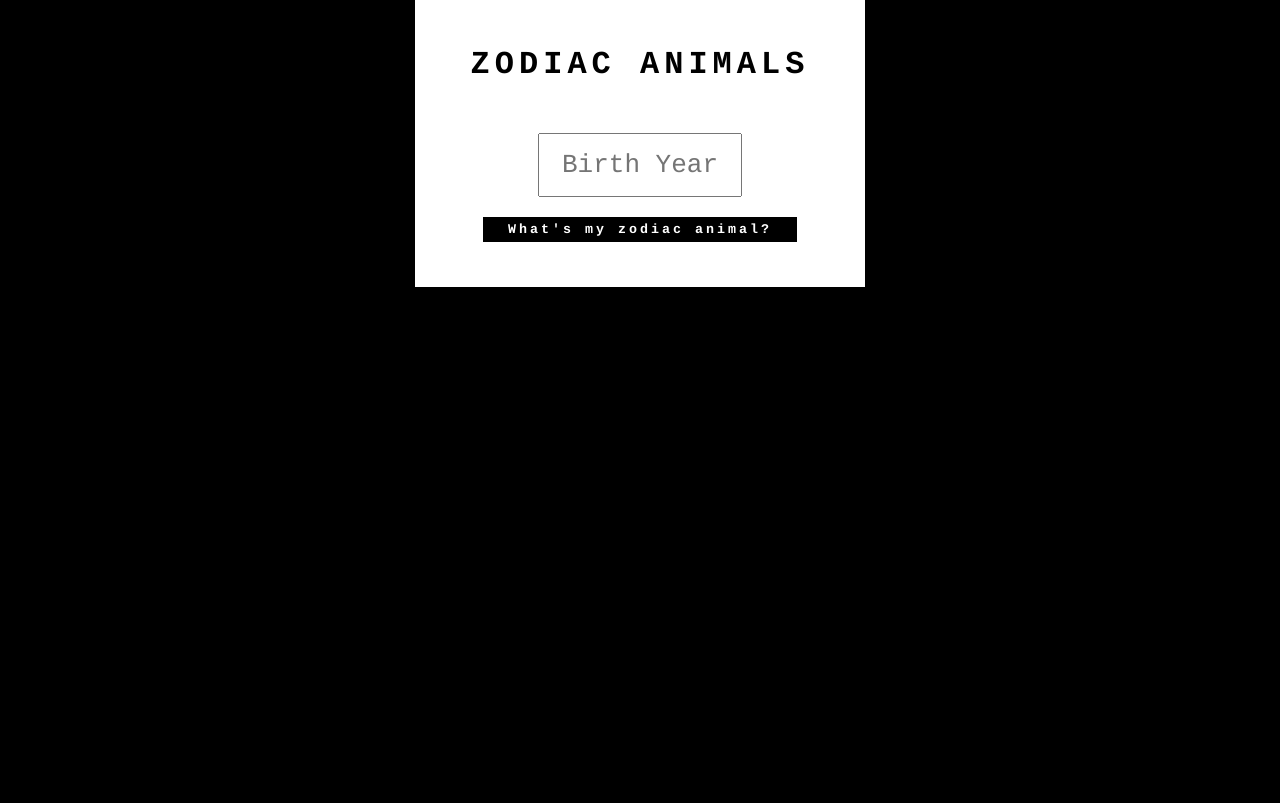
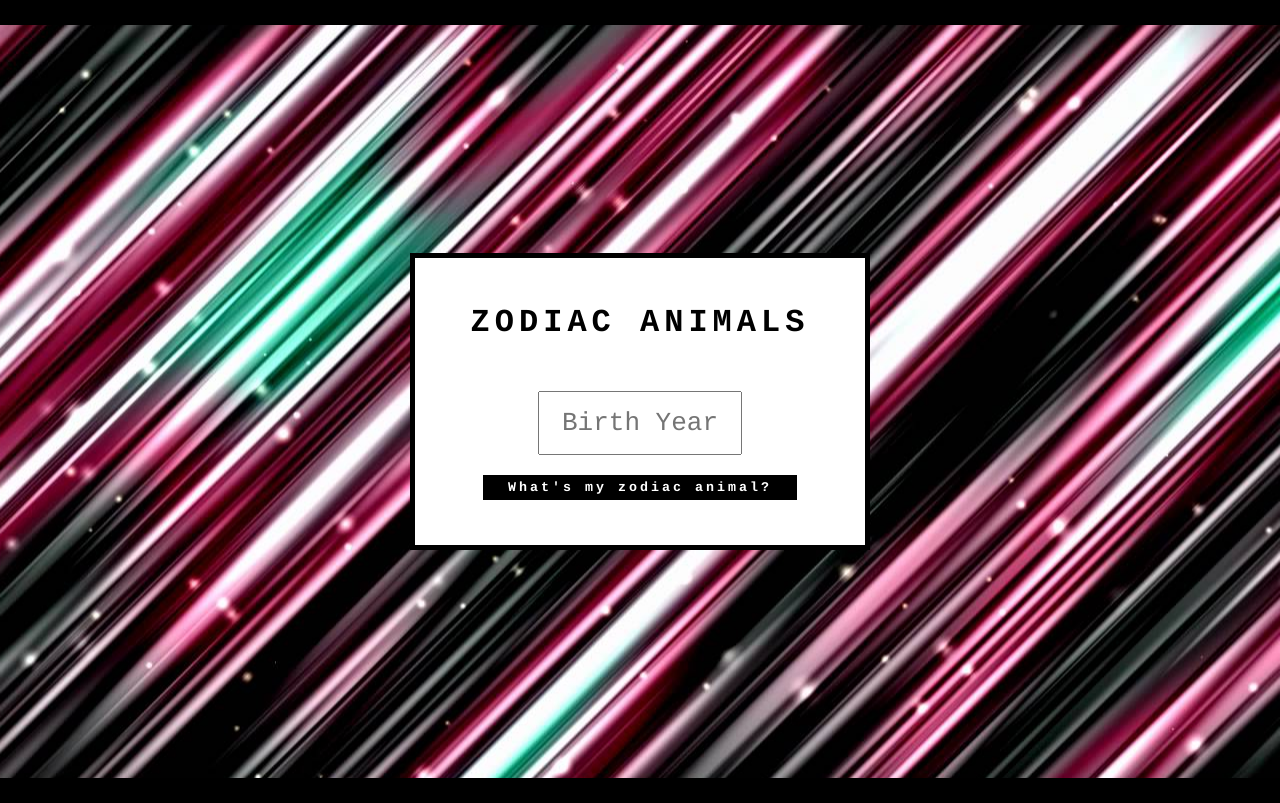
Before and after one commit to Sanskiii/zodiac-animal, a plain HTML site: page index.html in a window 1280 px wide. Drawn offline with Linux system fonts and the light colour scheme.

Commit message:
edited position, added background and border

```diff
--- a/css/main.css
+++ b/css/main.css
@@ -4,12 +4,27 @@ body {
   margin: 0 auto;
 }
 
+.background {
+  margin: 25px auto;
+  background-image: url("../img/background.jpg");
+  background-repeat: no-repeat;
+  background-position: center;
+  padding: 100px 0;
+}
+
 .container {
   width: 450px;
   height: auto;
-  margin: 0 auto;
+  margin: 10% auto;
   background-color: white;
   padding: 25px 0;
+  border: 5px solid black;
+}
+
+@media (max-width:477px) {
+  .container {
+    width: 400px;
+  }
 }
 
 h1 {
--- a/index.html
+++ b/index.html
@@ -9,6 +9,7 @@
 </head>
 <body>
 
+  <div class="background">
     <div class="container">
       <h1>ZODIAC ANIMALS</h1>
 
@@ -20,6 +21,7 @@
       <div id="results"></div>
 
     </div>
+  </div>
 
 
   <!-- JavaScript -->
```
Also changed, not shown: img/background.jpg (added). Lines whose indentation alone changed are shown as unchanged.
